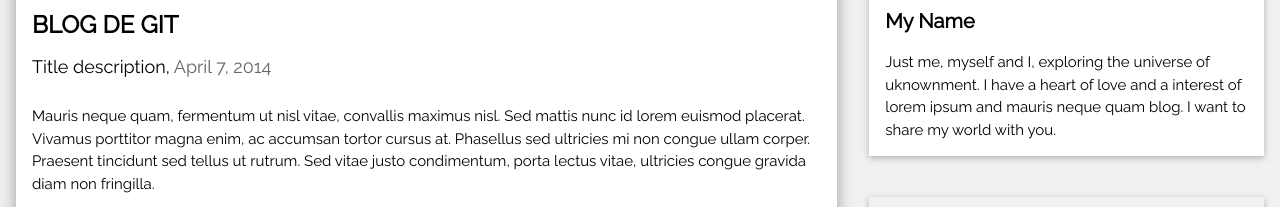
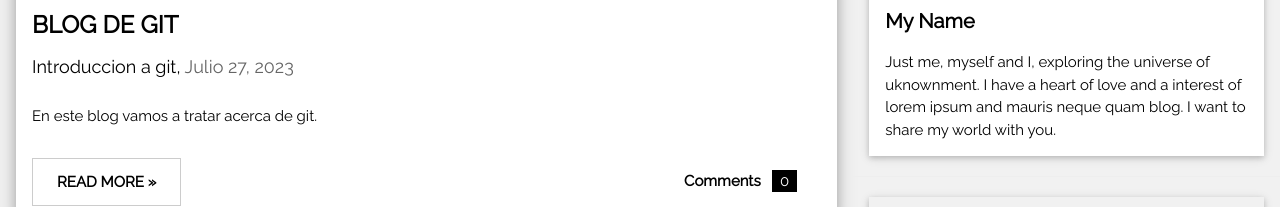
Before and after one commit to dsamores/blog-clase, a plain HTML site: page index.html in a window 1280 px wide. Shown: the part 223-430 px from the top of the page. Drawn offline with nearby package versions, Linux system fonts and the light colour scheme.

Commit message:
Cambio en la primera entrada del blog

```diff
--- a/index.html
+++ b/index.html
@@ -32,12 +32,11 @@
     <img src="/w3images/woods.jpg" alt="Nature" style="width:100%">
     <div class="w3-container">
       <h3><b>BLOG DE GIT</b></h3>
-      <h5>Title description, <span class="w3-opacity">April 7, 2014</span></h5>
+      <h5>Introduccion a git, <span class="w3-opacity">Julio 27, 2023</span></h5>
     </div>
 
     <div class="w3-container">
-      <p>Mauris neque quam, fermentum ut nisl vitae, convallis maximus nisl. Sed mattis nunc id lorem euismod placerat. Vivamus porttitor magna enim, ac accumsan tortor cursus at. Phasellus sed ultricies mi non congue ullam corper. Praesent tincidunt sed
-        tellus ut rutrum. Sed vitae justo condimentum, porta lectus vitae, ultricies congue gravida diam non fringilla.</p>
+      <p>En este blog vamos a tratar acerca de git.</p>
       <div class="w3-row">
         <div class="w3-col m8 s12">
           <p><button class="w3-button w3-padding-large w3-white w3-border"><b>READ MORE »</b></button></p>
```
